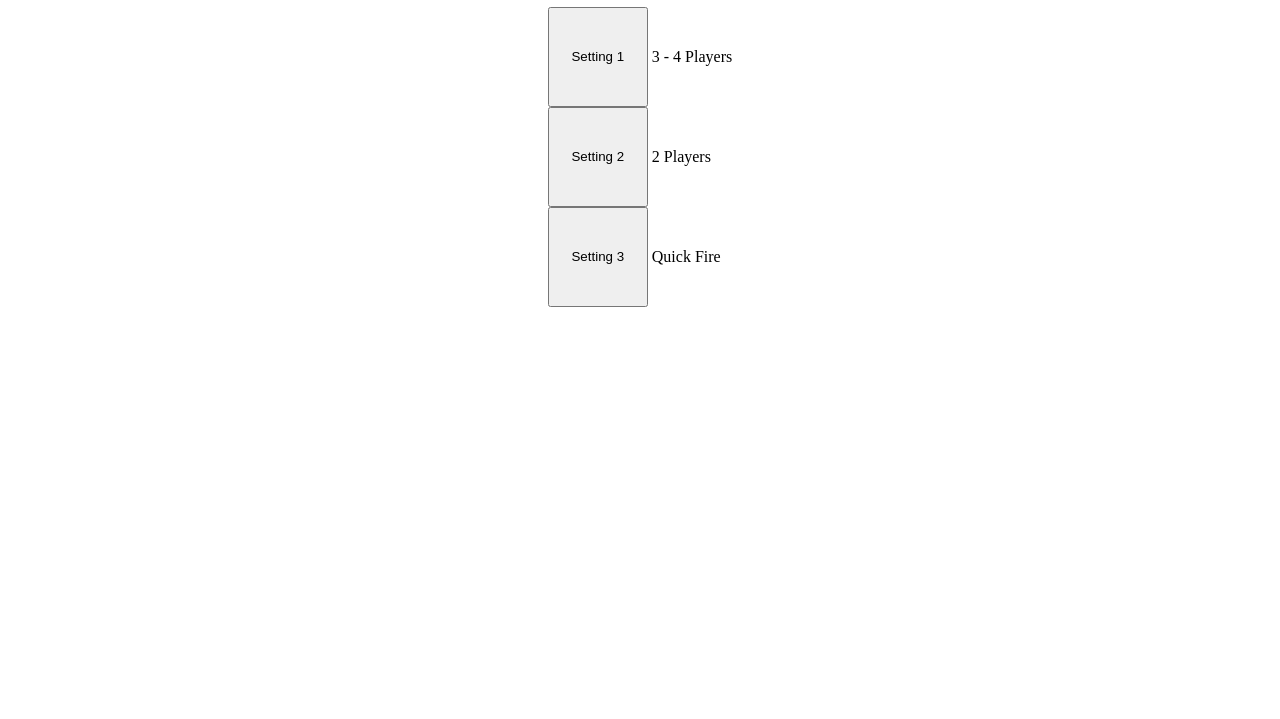
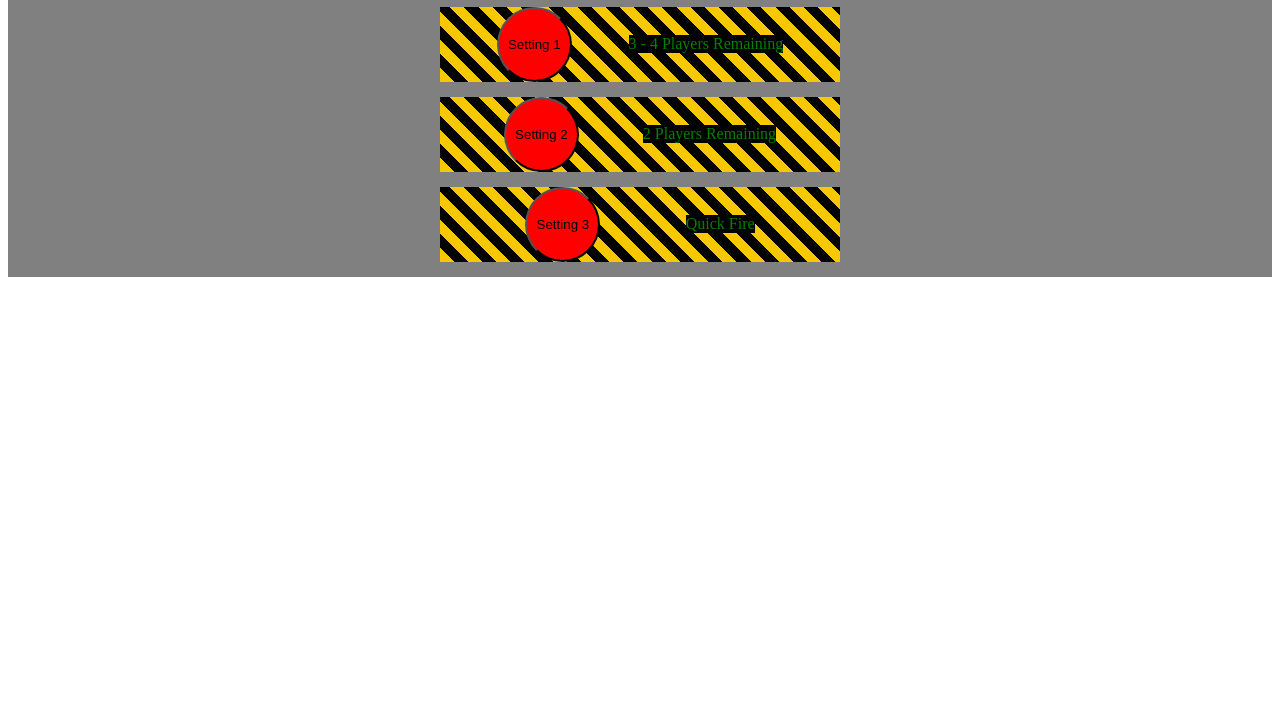
Before and after one commit to tmhnsly/doomsdayGameClock, a plain HTML site: page index.html in a window 1280 px wide. Shown: the part 81-800 px from the top of the page. Drawn offline with Linux system fonts and the light colour scheme.

Commit message:
added styling to buttons and background

```diff
--- a/clock.js
+++ b/clock.js
@@ -6,11 +6,11 @@ let doomsdayClockOneMax = 300;
 let doomsdayClockTwoMin = 120;
 let doomsdayClockTwoMax = 240;
 
-let doomsdayClockThreeMin = 30;
-let doomsdayClockThreeMax = 30;
+let doomsdayClockThreeMin = 5;
+let doomsdayClockThreeMax = 5;
 
 function doomsdayClockButtonClicked() {
-    document.getElementById('doomsdayClockActivityStatus').innerHTML = 'Doomsday Clock Armed';
+    document.getElementById('doomsdayClockActivityStatus').innerHTML = 'Countdown Started';
 }
 
 function doomsdayClock(min, max) {
@@ -28,3 +28,7 @@ function doomsdayClockActive() {
     siren.play();
     document.getElementById('doomsdayClockActivityStatus').innerHTML = 'Doomsday Clock'
 }
+
+// add reset button (or stop button) (browser refresh)
+// Pressing button again overrides
+// add rivets around the clock
--- a/index.html
+++ b/index.html
@@ -10,20 +10,26 @@
 <body>
   <script src="clock.js"></script>
 
-    <div class = 'doomsdayClock'>
-        <h1 id = 'doomsdayClockActivityStatus'>Doomsday Clock</h1>
-        <div class = 'doomsdayClockButtons'>
-            <div>
-                <button type="button" id="clockSettingOneButton" onClick="doomsdayClock(doomsdayClockOneMin, doomsdayClockOneMax)">Setting 1</button>
-                <label>3 - 4 Players</label>
-            </div>
-            <div>
-                <button type="button" id="clockSettingOneButton" onClick="doomsdayClock(doomsdayClockTwoMin, doomsdayClockTwoMax)">Setting 2</button>
-                <label>2 Players</label>
-            </div>
-            <div>
-                <button type="button" id="clockSettingOneButton" onClick="doomsdayClock(doomsdayClockThreeMin, doomsdayClockThreeMax)">Setting 3</button>
-                <label>Quick Fire</label>
+    <div>
+        <div class = 'doomsdayClockPanel'>
+            <h1 id = 'doomsdayClockActivityStatus'>Doomsday Clock</h1>
+            <div class = 'doomsdayClockButtons'>
+
+                <div class='clockButtonBackground'>
+                    <button type="button" class="clockStartButton" onClick="doomsdayClock(doomsdayClockOneMin, doomsdayClockOneMax)">Setting 1</button>
+                    <label class = 'buttonDisplayStyling'>3 - 4 Players Remaining</label>
+                </div>
+
+                <div class='clockButtonBackground'>
+                    <button type="button" class="clockStartButton" onClick="doomsdayClock(doomsdayClockTwoMin, doomsdayClockTwoMax)">Setting 2</button>
+                    <label class = 'buttonDisplayStyling'>2 Players Remaining</label>
+                </div>
+
+                <div class='clockButtonBackground'>
+                    <button type="button" class="clockStartButton" onClick="doomsdayClock(doomsdayClockThreeMin, doomsdayClockThreeMax)">Setting 3</button>
+                    <label class = 'buttonDisplayStyling'>Quick Fire</label>
+                </div>
+
             </div>
         </div>
     </div>
--- a/style.css
+++ b/style.css
@@ -1,10 +1,35 @@
-#clockSettingOneButton {
-    height: 100px;
-    width: 100px;
-}
-
-.doomsdayClock {
+.doomsdayClockPanel {
     display: flex;
     flex-direction: column;
     align-items: center;
+    background: grey;
 }
+
+.clockButtonBackground {
+    background: repeating-linear-gradient(
+        45deg,
+        #F7C700,
+        #F7C700 10px,
+        #000000 10px,
+        #000000 20px
+      );
+    width: 400px;
+    display: flex;
+    flex-direction: row;
+    align-items: center;
+    justify-content: space-evenly;
+    margin-bottom: 15px;
+}
+
+.clockStartButton {
+    height: 75px;
+    width: 75px;
+    background: red;
+    border-radius: 50px;
+    cursor: pointer;
+}
+
+.buttonDisplayStyling {
+    background: black;
+    color: green;
+}
```
